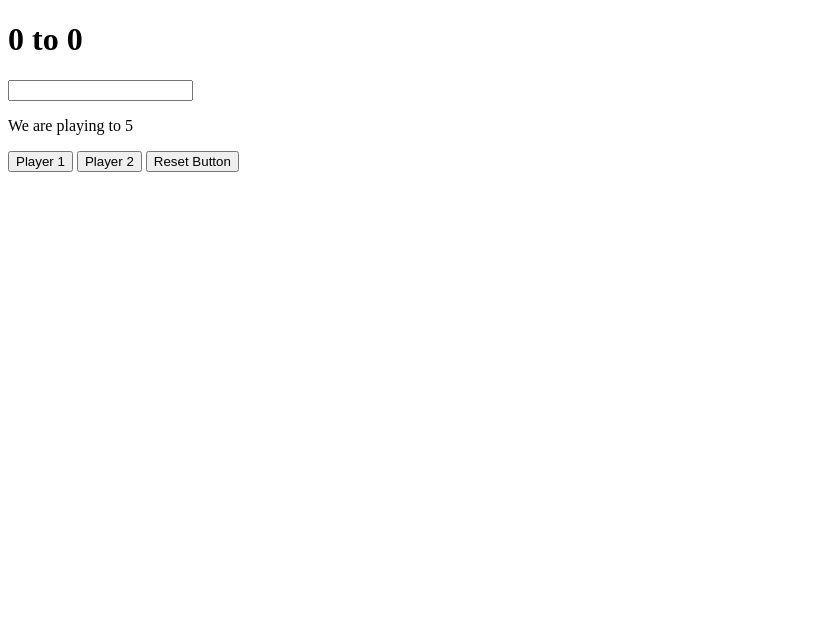
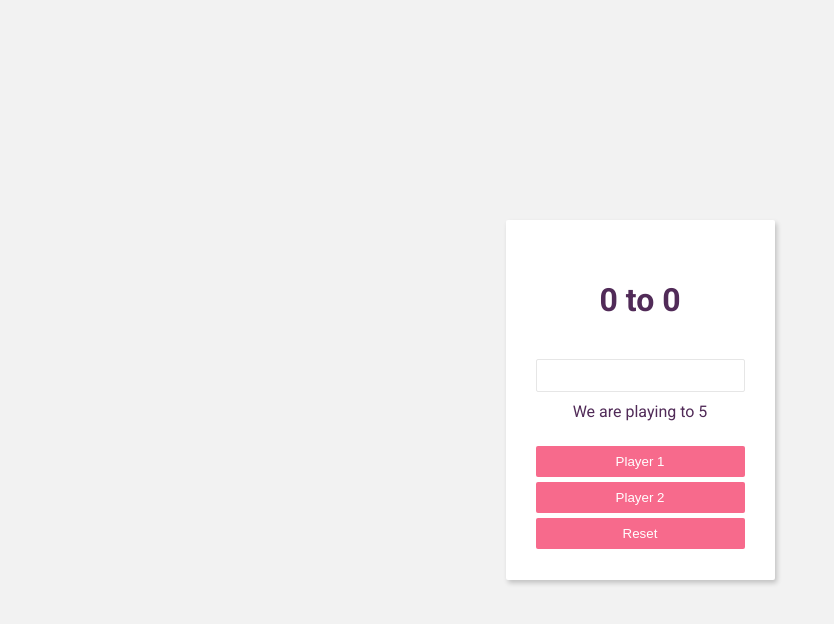
Before and after one commit to boroji/ScoreCounter, a plain HTML site: page index.html in a window 1280 px wide. Shown: the whole page, without its empty margins (0-834 px from the left). Drawn offline with Linux system fonts and the light colour scheme.

Commit message:
added css

```diff
--- a/index.html
+++ b/index.html
@@ -4,18 +4,27 @@
     <meta charset="UTF-8">
     <meta name="viewport" content="width=device-width, initial-scale=1.0">
     <meta http-equiv="X-UA-Compatible" content="ie=edge">
+    <link href="https://fonts.googleapis.com/css2?family=Roboto:wght@400;700&display=swap" rel="stylesheet">
     <link rel="stylesheet" href="css/style.css">
     <title>Score Counter</title>
 </head>
 <body>
 
     <div class="container">
-        <h1>0 to 0</h1>
-        <input type="number">
-        <p>We are playing to 5</p>
-        <button>Player 1</button>
-        <button>Player 2</button>
-        <button>Reset Button</button>
+        <div class="card">
+            <div class="flex">
+                <h1><span id="p1Display">0</span> to <span id="p2Display">0</span></h1>
+            </div>
+            <div class="flex">
+                <input type="number">
+                <p>We are playing to <span>5</span></p>
+            </div>
+            <div class="flex">
+                <button id="p1">Player 1</button>
+                <button id="p2">Player 2</button>
+                <button id="reset">Reset</button>
+            </div>
+        </div>
     </div>
 
     <script src="js/index.js"></script>
--- a/style.scss
+++ b/style.scss
@@ -0,0 +1,80 @@
+* {
+    margin: 0;
+    padding: 0;
+    box-sizing: border-box;
+}
+
+html, body {
+    background-color: #f2f2f2;
+    font-family: 'Roboto', sans-serif;
+}
+
+.container {
+    width: 100%;
+    height: 100vh;
+    display: flex;
+    justify-content: center;
+    align-items: center;
+    flex-direction: column;
+}
+
+.card {
+    background-color: #fff;
+    border-radius: 2px;
+    padding: 30px;
+    box-shadow: 2px 3px 5px rgba(0,0,0, 0.2);
+    transition: all 0.2s ease;
+
+    &:hover {
+        box-shadow: 2px 3px 5px rgba(0, 0, 0, 0.4);
+    }
+}
+
+.flex {
+    display: flex;
+    align-items: center;
+    flex-direction: column;
+    justify-content: center;
+    height: 100px;
+    width: 100%;
+
+    button {
+        width: 100%;
+        margin-bottom: 5px;
+        padding: 8px 15px;
+        outline: none;
+        border: none;
+        border-radius: 2px;
+        color: #fff;
+        background-color: #f76a8c;
+        transition: background-color 0.2s ease;
+
+        &:hover {
+            background-color: #512b58;
+        }
+    }
+
+    h1, p {
+        color: #512b58;
+    }
+
+    p {
+        padding-bottom: 20px;
+    }
+}
+
+input[type="number"] {
+    outline: none;
+    border: 1px solid hsl(0, 0%, 90%);
+    border-radius: 2px;
+    padding: 8px 15px;
+    margin-bottom: 10px;
+
+    &:hover {
+        border: 1px solid hsl(0, 0%, 80%);
+    }
+
+    &:focus {
+        border: 1.2px solid hsl(0, 0%, 70%);
+    }
+}
```
Also changed, not shown: css/style.css, 1 other file.
